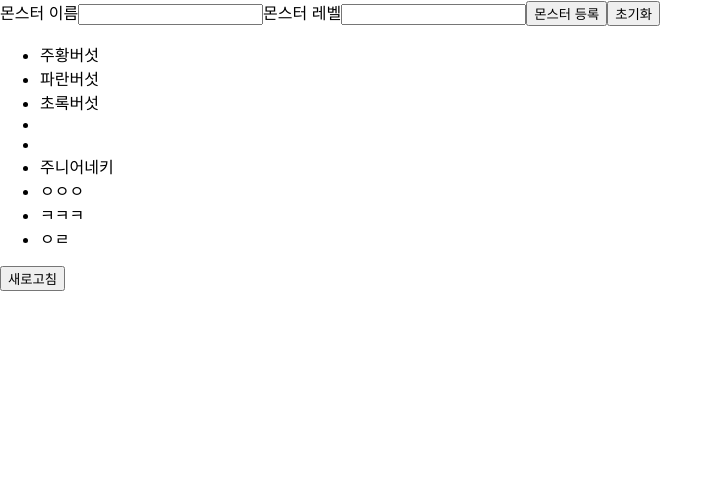
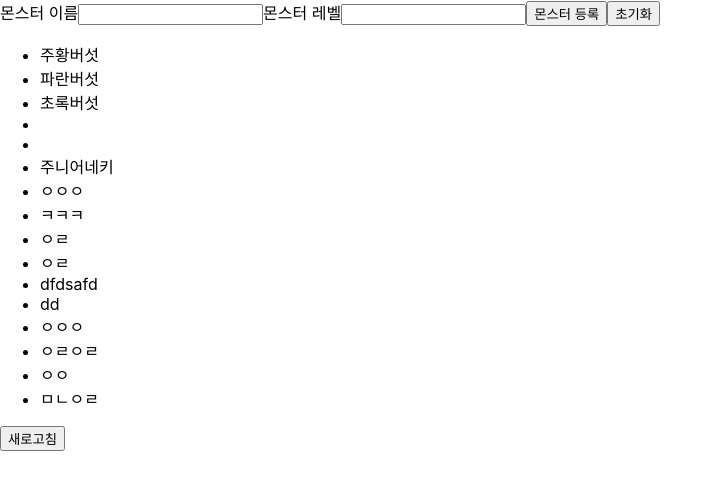
Before and after one commit to kangaroo19/common_component, a React (Create React App) app: page / in a window 1280 px wide. Shown: the top 490 px of the page, without its empty margins (0-723 px from the left). Built offline with nearby package versions, Linux system fonts and the light colour scheme; data requests are answered from the project's data file.

Commit message:
git test

```diff
--- a/db.json
+++ b/db.json
@@ -48,6 +48,48 @@
       "username": "주니어네키",
       "name": "ㅇㄹ",
       "level": "ㅁㄴㅇㄹㄴㅇ"
+    },
+    {
+      "id": "fda0",
+      "username": "주니어네키",
+      "name": "ㅇㄹ",
+      "level": "ㅁㄴㅇㄹㄴㅇ"
+    },
+    {
+      "id": "96af",
+      "username": "주니어네키",
+      "name": "dfdsafd",
+      "level": "sdfasdf"
+    },
+    {
+      "id": "cbcb",
+      "username": "주니어네키",
+      "name": "dd",
+      "level": "dd"
+    },
+    {
+      "id": "6de2",
+      "username": "주니어네키",
+      "name": "ㅇㅇㅇ",
+      "level": "ㅇㅇㅇ"
+    },
+    {
+      "id": "1df2",
+      "username": "주니어네키",
+      "name": "ㅇㄹㅇㄹ",
+      "level": "ㅇㄹㅇㄹ"
+    },
+    {
+      "id": "40de",
+      "username": "주니어네키",
+      "name": "ㅇㅇ",
+      "level": "ㅁㄴㅇㄹ"
+    },
+    {
+      "id": "d86b",
+      "username": "주니어네키",
+      "name": "ㅁㄴㅇㄹ",
+      "level": "ㄴㅇㅁㄹ"
     }
   ]
 }
--- a/src/FormHook.jsx
+++ b/src/FormHook.jsx
@@ -1,15 +1,35 @@
-import { useForm, useFormContext } from 'react-hook-form';
+import { useFormContext } from 'react-hook-form';
 import FormMain from './components/input/FormMain';
 import { useMonsterDataQuery, useMonsterMutation } from './utils/query/monsterQuery';
+import { useEffect } from 'react';
 
 export default function FormHook() {
   const { register, handleSubmit, reset } = useFormContext();
   const { mutate } = useMonsterMutation();
+  const { refetch } = useMonsterDataQuery();
+
   const onClickAddMonster = (data) => {
     const { name, level } = data;
     if (name === '' || level === '') return;
-    mutate(data);
+    // 콜백함수 사용하여 post 요청 이후 data fetching
+    mutate(data, {
+      // 요청 성공 시
+      onSuccess: () => {
+        reset(); // 상태 값 초기화
+        refetch(); // 데이터 다시 불러오기
+        alert('등록 성공!!!!');
+      },
+      // 요청 실패 시
+      onError: (error) => {
+        alert(`${error.response.status} ${error.response.data}`);
+      },
+    });
   };
+  // const onErrorForm = ({ response }) => {
+  //   alert(`${response.status}`);
+  // };
+  // 이렇게 Form 태그에서도 error 메시지 처리 가능하지만 어차피 react-query에서도
+  // 이 기능 제공하므로 사용안하기로
   return (
     <FormMain onSubmit={handleSubmit(onClickAddMonster)}>
       <FormMain.Label htmlFor="monsterName">몬스터 이름</FormMain.Label>
@@ -21,3 +41,4 @@ export default function FormHook() {
     </FormMain>
   );
 }
+//
--- a/src/MonsterList.jsx
+++ b/src/MonsterList.jsx
@@ -17,3 +17,6 @@ export default function MonsterList() {
     </>
   );
 }
+
+// 이렇게 새로고침 버튼을 만들어 데이터 패칭을 해도 되지만..별로임
+// mutation함수에 콜백함수를 넣어 따로 데이터 패칭 가능
--- a/src/components/input/FormMain.jsx
+++ b/src/components/input/FormMain.jsx
@@ -12,6 +12,8 @@ export default function FormMain({ children, styleID, onSubmit, onError, onSucce
     <Form
       control={control}
       onSubmit={onSubmit}
+      method="post"
+      action="/api"
       onError={onError}
       onSuccess={onSuccess}
       className={`${divideStyleIDString(styles, styleID)}`}
--- a/src/utils/query/monsterQuery.js
+++ b/src/utils/query/monsterQuery.js
@@ -6,12 +6,12 @@ const fetchMonster = () => {
 };
 
 const addMonster = (monster) => {
-  return axios.post('http://localhost:4000/monster', monster);
+  return axios.post('http://localhost:4000/mdonster', monster);
 };
 
 export const useMonsterDataQuery = () => {
   return useQuery({
-    queryKey: ['superHeroes11'],
+    queryKey: ['monster'],
     queryFn: fetchMonster,
   });
 };
```
